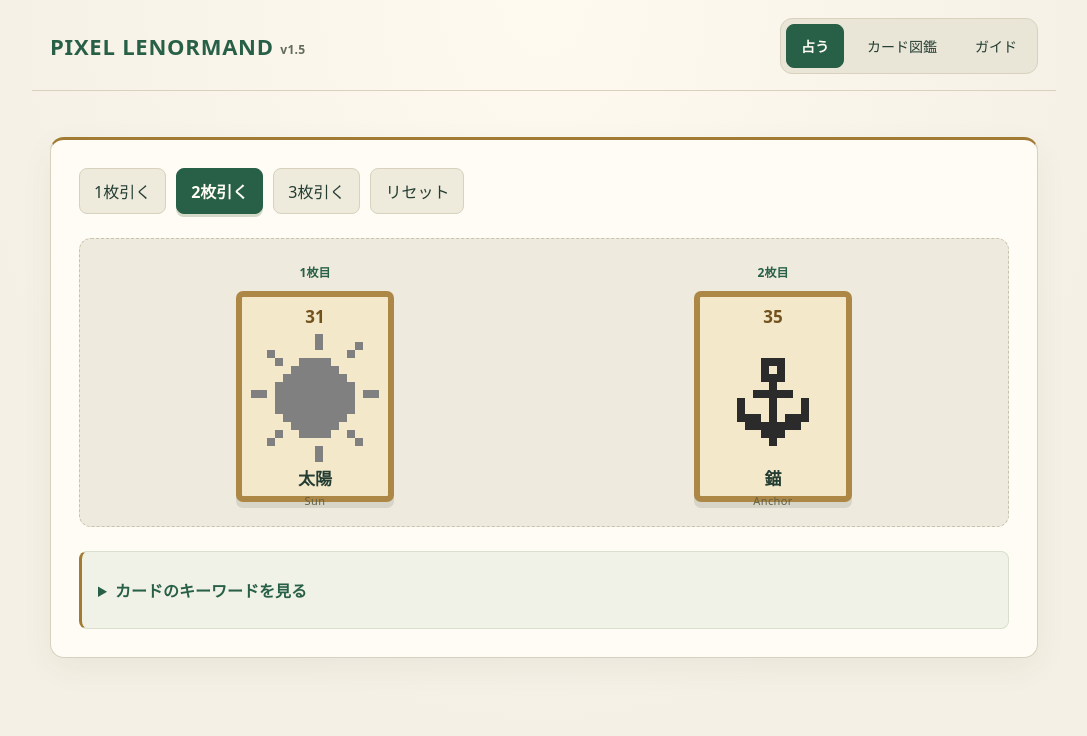
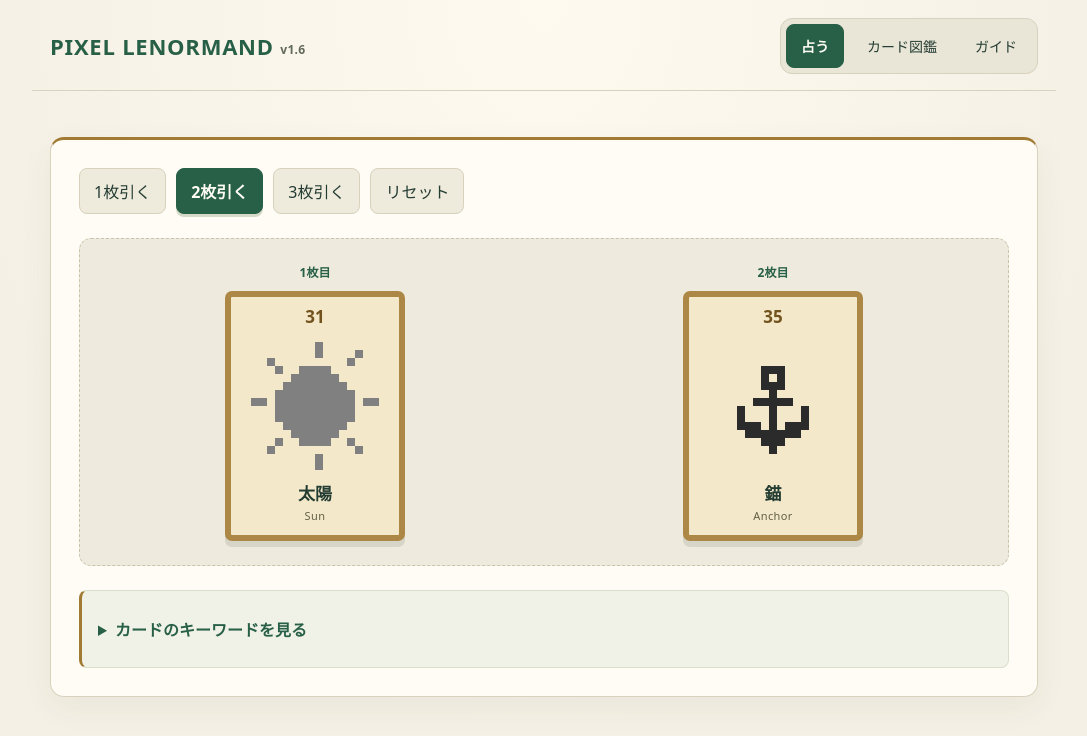
Before and after one commit to kentaro222/pixel-lenormand, a plain HTML site: page index.html in a window 1280 px wide. Both pictures are taken after a click on the button "2枚引く". Shown: the whole page, without its empty margins (96-1183 px from the left). Drawn offline with Linux system fonts and the light colour scheme.

Commit message:
Fix desktop spread card content overflowing its frame

```diff
--- a/index.html
+++ b/index.html
@@ -1,5 +1,5 @@
 <!doctype html>
-<html lang="ja"><head><meta charset="utf-8"><meta name="viewport" content="width=device-width, initial-scale=1"><title>PIXEL LENORMAND v1.5</title>
+<html lang="ja"><head><meta charset="utf-8"><meta name="viewport" content="width=device-width, initial-scale=1"><title>PIXEL LENORMAND v1.6</title>
 <link rel="manifest" href="./manifest.json?v=1.5">
 <link rel="icon" type="image/png" sizes="32x32" href="favicon.png?v=1.5">
 <style>
@@ -54,6 +54,10 @@ h1{font-size:22px;letter-spacing:.035em}
 .draw-slot{min-width:0;display:flex;flex-direction:column;align-items:center;gap:10px;animation:card-reveal .55s cubic-bezier(.2,.7,.2,1) both;animation-delay:var(--delay)}
 .draw-order{font-size:12px;font-weight:700;color:var(--accent);text-align:center}
 #drawn .card{max-width:100%}
+@media(min-width:601px){
+ #drawn.spread .card{width:180px;min-height:250px;aspect-ratio:auto}
+ #drawn.spread .sprite{width:100%;max-width:128px;height:auto;aspect-ratio:1;background-size:600% 600%;background-position:calc(var(--col) * 20%) calc(var(--row) * 20%)}
+}
 @keyframes card-reveal{from{opacity:0;transform:translateY(18px) scale(.92) rotateY(45deg)}to{opacity:1;transform:translateY(0) scale(1) rotateY(0)}}
 @media(max-width:600px){
  header,main{padding-left:12px;padding-right:12px}
@@ -133,7 +137,7 @@ button.card:hover{background:var(--card);border-color:#6b855d;box-shadow:0 3px 0
  #guide .card .en{font-size:9px}
 }
 </style></head><body>
-<header><div><h1>PIXEL LENORMAND <small class="version">v1.5</small></h1></div><nav role="tablist" aria-label="アプリの画面"><button id="tab-draw" role="tab" aria-controls="draw" aria-selected="true" tabindex="0" class="active" data-tab="draw">占う</button><button id="tab-library" role="tab" aria-controls="library" aria-selected="false" tabindex="-1" data-tab="library">カード図鑑</button><button id="tab-guide" role="tab" aria-controls="guide" aria-selected="false" tabindex="-1" data-tab="guide">ガイド</button></nav></header>
+<header><div><h1>PIXEL LENORMAND <small class="version">v1.6</small></h1></div><nav role="tablist" aria-label="アプリの画面"><button id="tab-draw" role="tab" aria-controls="draw" aria-selected="true" tabindex="0" class="active" data-tab="draw">占う</button><button id="tab-library" role="tab" aria-controls="library" aria-selected="false" tabindex="-1" data-tab="library">カード図鑑</button><button id="tab-guide" role="tab" aria-controls="guide" aria-selected="false" tabindex="-1" data-tab="guide">ガイド</button></nav></header>
 <main><section id="draw" class="screen active" role="tabpanel" aria-labelledby="tab-draw"><div class="surface"><div class="actions"><button id="one" aria-pressed="false">1枚引く</button><button id="two" aria-pressed="false">2枚引く</button><button id="three" aria-pressed="false">3枚引く</button><button id="reset">リセット</button></div><div id="drawn" class="cardrow" aria-live="polite"><div class="muted">カードを引くボタンを押してください</div></div><div id="keywords" aria-live="polite"></div></div></section><section id="library" class="screen" role="tabpanel" aria-labelledby="tab-library" hidden><div class="surface"><h2>カード図鑑</h2><p class="muted">カードをタップすると、キーワードと詳しい意味を読めます。</p><div id="grid" class="grid"></div></div></section><section id="guide" class="screen" role="tabpanel" aria-labelledby="tab-guide" hidden><div class="surface"><h2>ルノルマンの読み方</h2><p>まず絵を眺め、質問と重ねて読んでみましょう。基本の意味を確認したいときは、例のカードをタップすると詳しい説明を読めます。</p><div class="guide-toc" aria-label="ガイドの目次"><a href="#guide-basics">はじめに</a><a href="#guide-one-card">1枚引き</a><a href="#guide-two-cards">2枚引き</a><a href="#guide-three-cards">3枚引き</a><a href="#library">36枚の意味を調べる</a></div></div>
 <section class="panel" id="guide-basics">
 <h2>まずは、質問をひとつ決める</h2>
```
